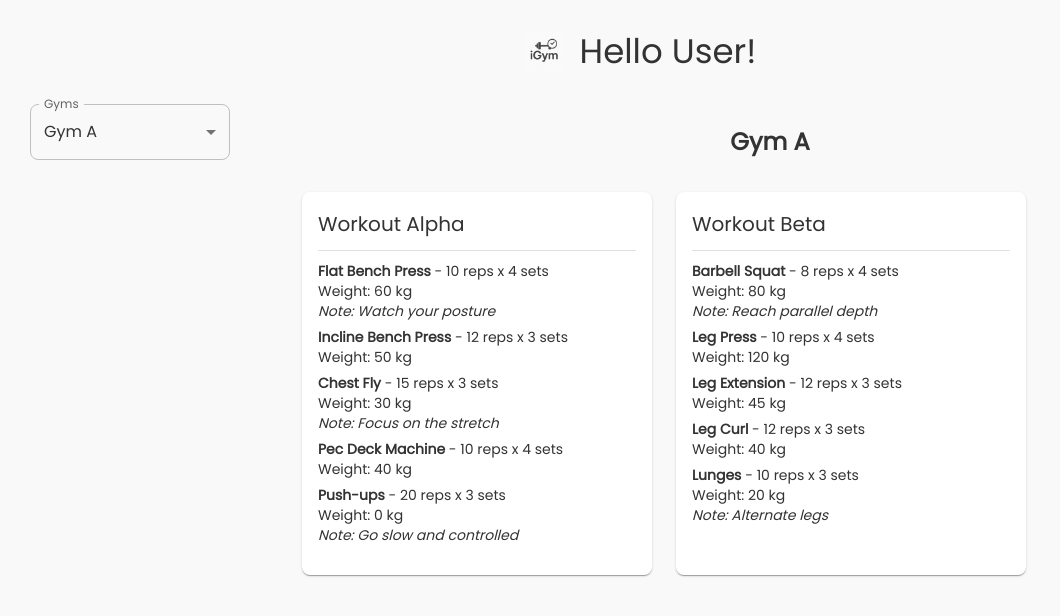
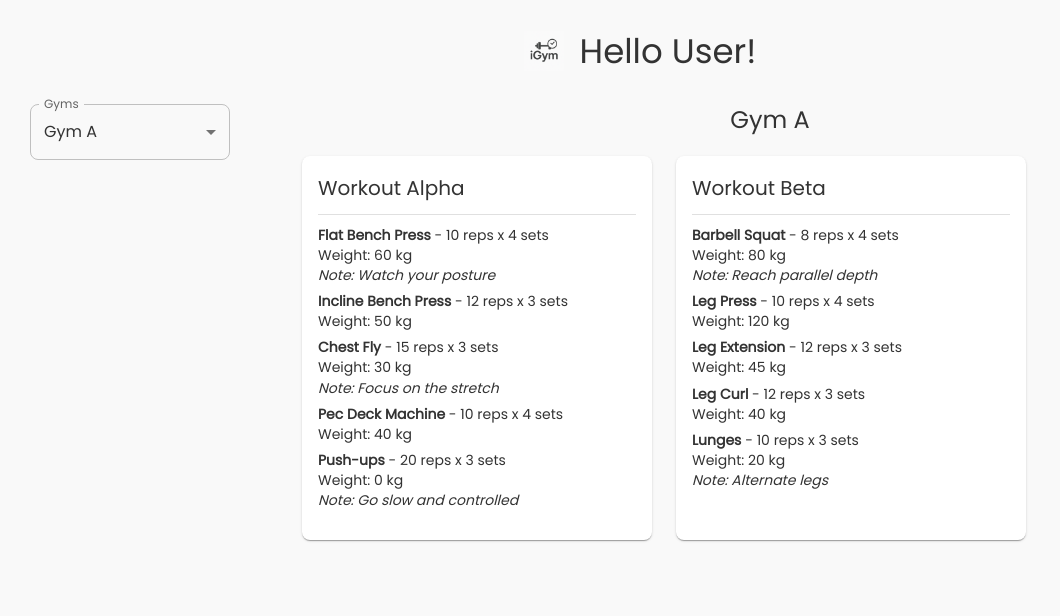
Before and after one commit to tomerpeceniski/igym, a React (Vite) app in the folder frontend/: page / in a window 1280 px wide. Shown: the top 616 px of the page, without its empty margins (0-1060 px from the left). Built offline with nearby package versions, Linux system fonts and the light colour scheme; some icons are missing.

Commit message:
refactor: update home page to material ui styling

```diff
--- a/frontend/src/pages/HomePage.jsx
+++ b/frontend/src/pages/HomePage.jsx
@@ -1,38 +1,42 @@
 import React, { useState } from 'react';
+import { Box, Typography } from '@mui/material';
 import GreetingTitle from '../components/GreetingTitle.jsx';
 import GymSelector from '../components/GymSelector.jsx';
 import WorkoutCard from '../components/WorkoutCard.jsx';
 import gyms from '../data/mockedGyms';
-import '../styles/global.css';
 
 export default function HomePage() {
   const [selectedGym, setSelectedGym] = useState(gyms[0].name);
   const currentGym = gyms.find(g => g.name === selectedGym);
 
   return (
-    <div>
-      <div className="header-container">
+    <Box>
+      <Box display="flex" justifyContent="center" mb={4}>
         <GreetingTitle />
-      </div>
+      </Box>
 
-      <div className="layout-container">
-        <div style={{ minWidth: '200px' }}>
+      <Box display="flex" gap={7.5} alignItems="flex-start">
+
+        <Box sx={{ minWidth: 200 }}>
           <GymSelector
             gyms={gyms}
             selectedGym={selectedGym}
             onChange={(e) => setSelectedGym(e.target.value)}
           />
-        </div>
+        </Box>
 
-        <div style={{ flexGrow: 1 }}>
-          <h2 style={{ textAlign: 'center' }}>{selectedGym}</h2>
-          <div className="workout-cards-container">
+        <Box sx={{ flexGrow: 1 }}>
+          <Typography variant="h5" align="center" gutterBottom>
+            {selectedGym}
+          </Typography>
+
+          <Box display="flex" flexWrap="wrap" justifyContent="flex-start">
             {currentGym.workouts.map((workout, index) => (
               <WorkoutCard key={index} workout={workout} />
             ))}
-          </div>
-        </div>
-      </div>
-    </div>
+          </Box>
+        </Box>
+      </Box>
+    </Box>
   );
 }
```
